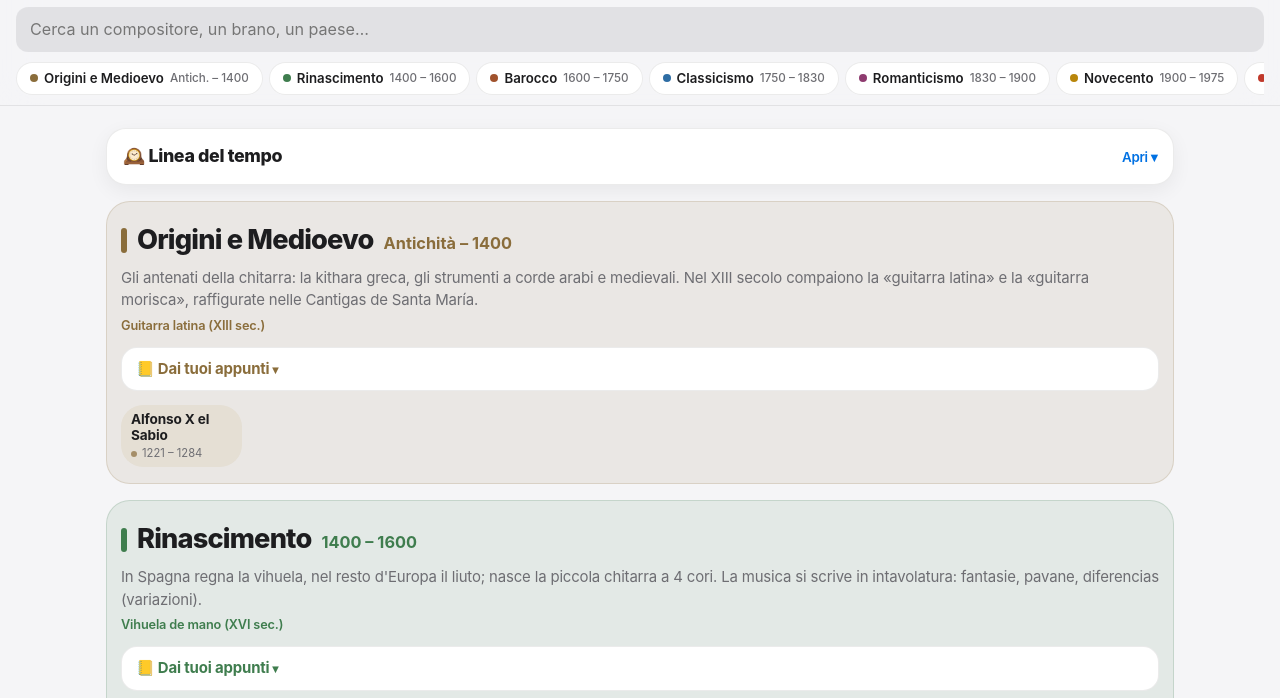
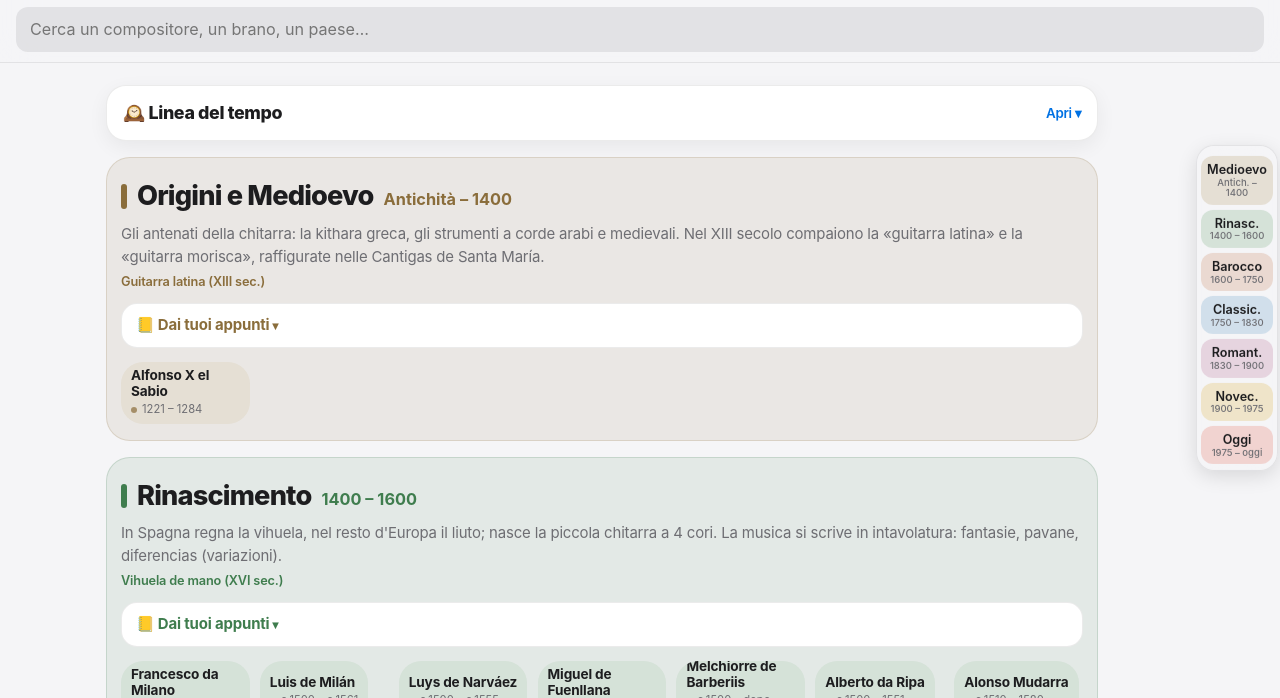
Before and after one commit to Rhk93/Compositorichitarra, a plain HTML site: page index.html in a window 1280 px wide. Shown: the part 92-790 px from the top of the page. Drawn offline with Linux system fonts and the light colour scheme.

Commit message:
Add files via upload

```diff
--- a/index.html
+++ b/index.html
@@ -35,8 +35,9 @@ button{font:inherit;color:inherit;cursor:pointer}
 .chips{display:flex;gap:6px;overflow-x:auto;padding-top:10px;scrollbar-width:none}
 .chips::-webkit-scrollbar{display:none}
 .chip{flex:none;border:1px solid var(--ln);border-radius:999px;padding:6px 13px;font-size:.78em;font-weight:600;background:var(--card);white-space:nowrap;display:flex;align-items:center;gap:6px}
-.chip.act{box-shadow:0 0 0 2px var(--pc)}
-.chips{touch-action:pan-x;-webkit-overflow-scrolling:touch;overscroll-behavior-x:contain}
+.chip.act{box-shadow:inset 0 0 0 2px var(--pc)}
+.chip{line-height:1.25;overflow:visible}
+.chips{padding:10px 4px 6px!important;margin:0 -4px;touch-action:pan-x;-webkit-overflow-scrolling:touch;overscroll-behavior-x:contain}
 .chip small{font-weight:500;color:var(--mu);font-size:.88em}.chip .cs{display:none}
 [data-bar=v] #chips{touch-action:pan-y;position:fixed;right:6px;top:50%;transform:translateY(-50%);z-index:30;flex-direction:column;flex-wrap:nowrap;gap:5px;padding:6px;max-height:80vh;overflow-y:auto;overscroll-behavior:contain;background:var(--glass);backdrop-filter:blur(16px);-webkit-backdrop-filter:blur(16px);border:1px solid var(--ln);border-radius:18px;overflow:visible;box-shadow:0 6px 20px rgba(0,0,0,.12)}
 [data-bar=v] .chip{flex-direction:column;gap:0;padding:6px 8px;border-radius:12px;width:72px;align-items:center;text-align:center;background:color-mix(in srgb,var(--pc) 22%,var(--card));border:0}
@@ -717,12 +718,12 @@ const F={windows:["Windows (Segoe UI)",'"Segoe UI Variable","Segoe UI",system-ui
  playfair:["Playfair",'"Playfair Display",Georgia,serif'],
  inter:["Inter",'Inter,Arial,sans-serif'],
  mono:["Monospazio",'ui-monospace,"SF Mono",Menlo,Consolas,monospace']};
-let S={t:"apple",f:"apple",s:17,c:"pastello",z:"s",v:3};
+let S={t:"apple",f:"apple",s:17,c:"pastello",z:"s",b:"v",v:4};
 try{Object.assign(S,JSON.parse(localStorage.getItem("chit-set")||"{}"))}catch(e){}
 const CS={pastello:"🎨 Pastello",minimal:"➖ Minimal"};
 const ZS={s:"Piccole",m:"Medie",l:"Grandi"};
 const BS={h:"↔️ Orizzontale in alto",v:"↕️ Verticale a destra"};
-function apply(){if(!CS[S.c])S.c="pastello";if(!S.v||S.v<2){S.f="apple"}if(!S.v||S.v<3){S.z="s";S.v=3}if(!ZS[S.z])S.z="s";if(!BS[S.b])S.b="h";document.documentElement.dataset.bar=S.b;{const ch=$("#chips");if(S.b=="v"){if(ch.parentNode!==document.body)document.body.appendChild(ch)}else if(ch.parentNode!==$("header"))$("header").appendChild(ch)}$("#oB").innerHTML=Object.entries(BS).map(([k,v])=>`<button class="op${k==S.b?" sel":""}" data-k="${k}">${v}</button>`).join("");document.documentElement.dataset.c=S.c;document.documentElement.dataset.z=S.z;$("#oC").innerHTML=Object.entries(CS).map(([k,v])=>`<button class="op${k==S.c?" sel":""}" data-k="${k}">${v}</button>`).join("");$("#oZ").innerHTML=Object.entries(ZS).map(([k,v])=>`<button class="op${k==S.z?" sel":""}" data-k="${k}">${v}</button>`).join("");if(!T[S.t])S.t="apple";if(!F[S.f])S.f="apple";
+function apply(){if(!CS[S.c])S.c="pastello";if(!S.v||S.v<2){S.f="apple"}if(!S.v||S.v<3){S.z="s"}if(!S.v||S.v<4){S.b="v";S.v=4}if(!ZS[S.z])S.z="s";if(!BS[S.b])S.b="v";document.documentElement.dataset.bar=S.b;{const ch=$("#chips");if(S.b=="v"){if(ch.parentNode!==document.body)document.body.appendChild(ch)}else if(ch.parentNode!==$("header"))$("header").appendChild(ch)}$("#oB").innerHTML=Object.entries(BS).map(([k,v])=>`<button class="op${k==S.b?" sel":""}" data-k="${k}">${v}</button>`).join("");document.documentElement.dataset.c=S.c;document.documentElement.dataset.z=S.z;$("#oC").innerHTML=Object.entries(CS).map(([k,v])=>`<button class="op${k==S.c?" sel":""}" data-k="${k}">${v}</button>`).join("");$("#oZ").innerHTML=Object.entries(ZS).map(([k,v])=>`<button class="op${k==S.z?" sel":""}" data-k="${k}">${v}</button>`).join("");if(!T[S.t])S.t="apple";if(!F[S.f])S.f="apple";
  document.documentElement.dataset.t=S.t;
  document.documentElement.style.setProperty("--ff",F[S.f][1]);
  document.documentElement.style.setProperty("--fs",S.s+"px");
```
